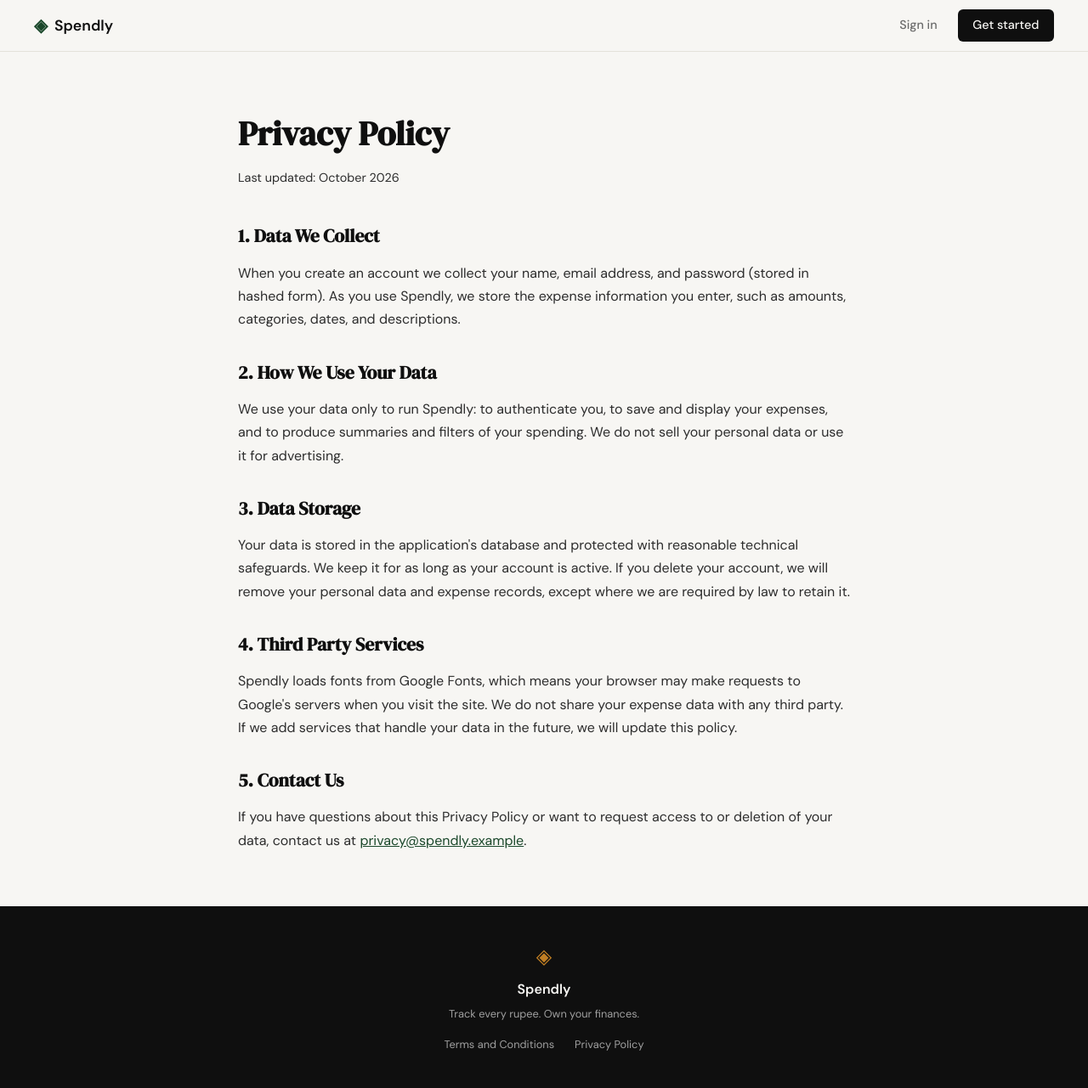
After one commit to vinod-citiustech/spendly, a Flask app: page /privacy in a window 1280 px wide. The commit adds this page. Shown: the whole page at 85% size. Run offline with Flask 3, Linux system fonts and the light colour scheme.

Commit message:
landing: add privacy policy page and route

```diff
--- a/app.py
+++ b/app.py
@@ -25,6 +25,11 @@ def login():
 @app.route("/terms")
 def terms():
     return render_template("terms.html")
+
+
+@app.route("/privacy")
+def privacy():
+    return render_template("privacy.html")
 
 
 # ------------------------------------------------------------------ #
--- a/static/css/style.css
+++ b/static/css/style.css
@@ -507,6 +507,21 @@ a { color: inherit; text-decoration: none; }
     color: var(--ink-faint);
 }
 
+.footer-links {
+    display: flex;
+    gap: 1.5rem;
+    margin-top: 0.6rem;
+}
+
+.footer-links a {
+    font-size: 0.8rem;
+    color: var(--ink-faint);
+    text-decoration: none;
+    transition: color 0.15s;
+}
+
+.footer-links a:hover { color: var(--paper); }
+
 /* ------------------------------------------------------------------ */
 /* Responsive                                                          */
 /* ------------------------------------------------------------------ */
@@ -566,3 +581,8 @@ a { color: inherit; text-decoration: none; }
     color: var(--ink-soft);
     line-height: 1.7;
 }
+
+.legal-container a {
+    color: var(--accent);
+    text-decoration: underline;
+}
--- a/templates/base.html
+++ b/templates/base.html
@@ -34,8 +34,10 @@
             <span class="brand-icon">◈</span>
             <span class="footer-name">Spendly</span>
             <p class="footer-copy">Track every rupee. Own your finances.</p>
-            <a href="{{ url_for('terms') }}">Terms and Conditions</a>
-            <a href="#">Privacy Policy</a>
+            <div class="footer-links">
+                <a href="{{ url_for('terms') }}">Terms and Conditions</a>
+                <a href="{{ url_for('privacy') }}">Privacy Policy</a>
+            </div>
         </div>
     </footer>
 
--- /dev/null
+++ b/templates/privacy.html
@@ -0,0 +1,51 @@
+{% extends "base.html" %}
+
+{% block title %}Privacy Policy — Spendly{% endblock %}
+
+{% block content %}
+
+<section class="legal-section">
+    <div class="legal-container">
+        <h1 class="legal-title">Privacy Policy</h1>
+        <p class="legal-updated">Last updated: October 2026</p>
+
+        <h2>1. Data We Collect</h2>
+        <p>
+            When you create an account we collect your name, email address, and
+            password (stored in hashed form). As you use Spendly, we store the expense
+            information you enter, such as amounts, categories, dates, and descriptions.
+        </p>
+
+        <h2>2. How We Use Your Data</h2>
+        <p>
+            We use your data only to run Spendly: to authenticate you, to save and
+            display your expenses, and to produce summaries and filters of your
+            spending. We do not sell your personal data or use it for advertising.
+        </p>
+
+        <h2>3. Data Storage</h2>
+        <p>
+            Your data is stored in the application's database and protected with
+            reasonable technical safeguards. We keep it for as long as your account is
+            active. If you delete your account, we will remove your personal data and
+            expense records, except where we are required by law to retain it.
+        </p>
+
+        <h2>4. Third Party Services</h2>
+        <p>
+            Spendly loads fonts from Google Fonts, which means your browser may make
+            requests to Google's servers when you visit the site. We do not share your
+            expense data with any third party. If we add services that handle your data
+            in the future, we will update this policy.
+        </p>
+
+        <h2>5. Contact Us</h2>
+        <p>
+            If you have questions about this Privacy Policy or want to request access
+            to or deletion of your data, contact us at
+            <a href="mailto:privacy@spendly.example">privacy@spendly.example</a>.
+        </p>
+    </div>
+</section>
+
+{% endblock %}
```
